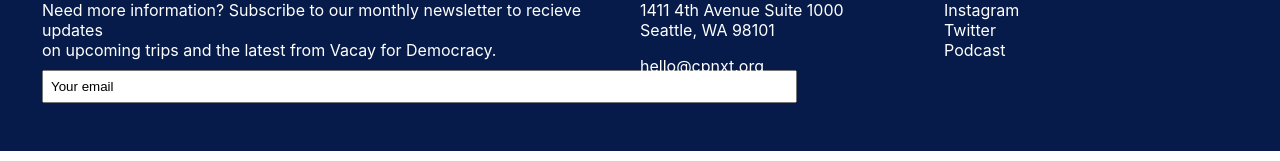
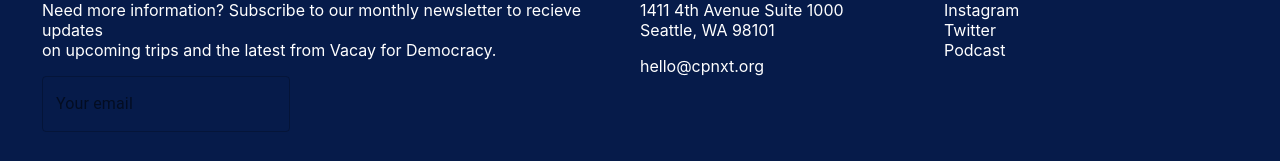
Before and after one commit to javariayousuf/vacay-for-dem, a React (Create React App) app: page / in a window 1280 px wide. Shown: the part 1888-2049 px from the top of the page. Built offline with nearby package versions, Linux system fonts and the light colour scheme.

Commit message:
fix errors and warnings

```diff
--- a/src/components/Element.js
+++ b/src/components/Element.js
@@ -8,8 +8,8 @@ const useStyles = makeStyles(theme => ({
     backgroundColor: "#dddddd",
     height: "250px",
     width: "400px",
-    border: "3px solid ##333",
-    backgroundColor: "#eee"
+    border: "3px solid ##333"
+    // backgroundColor: "#eee"
   }
 }));
 
--- a/src/components/Footer.js
+++ b/src/components/Footer.js
@@ -2,6 +2,7 @@ import React from "react";
 import { makeStyles } from "@material-ui/core/styles";
 import Box from "@material-ui/core/Box";
 import Grid from "@material-ui/core/Grid";
+import TextField from "@material-ui/core/TextField";
 
 const useStyles = makeStyles(theme => ({
   root: {
@@ -12,7 +13,7 @@ const useStyles = makeStyles(theme => ({
   gridContainer: {
     padding: theme.spacing(4),
     textAlign: "left",
-    color: '#FFFFFF'
+    color: "#FFFFFF"
   },
   emailContainer: {
     paddingLeft: "10px"
@@ -29,11 +30,25 @@ const useStyles = makeStyles(theme => ({
   },
   h2: {
     color: "#97CB8E"
-  }
+  },
+  newsletterField: {
+    "&:hover $notchedOutline": {
+      borderColor: "white",
+      color: "white"
+    }
+  },
+  notchedOutline: {}
 }));
 
 export default function Footer() {
   const classes = useStyles();
+
+  const InputProps = {
+    classes: {
+      input: classes.newsletterField,
+      notchedOutline: classes.notchedOutline
+    }
+  };
 
   return (
     <div className={classes.root}>
@@ -54,15 +69,17 @@ export default function Footer() {
               <br />
               on upcoming trips and the latest from Vacay for Democracy.
               <br />
-              <input
-                type="email"
-                id="email"
-                name="email"
-                value="Your email"
-                size="90"
-                className={classes.emailInput}
-              ></input>
             </p>
+
+            <form noValidate autoComplete="off">
+              <TextField
+                id="newsletter"
+                label="Your email"
+                variant="outlined"
+                className={classes.newsletterField}
+                InputProps={InputProps}
+              />
+            </form>
           </Grid>
           <Grid item xs={12} md={3}>
             <h2 className={classes.h2}>Contact</h2>
@@ -87,6 +104,7 @@ export default function Footer() {
               <a
                 href="https://www.instagram.com/cpnxt/"
                 target="_blank"
+                rel="noopener noreferrer"
                 className={classes.links}
               >
                 Instagram
@@ -95,6 +113,7 @@ export default function Footer() {
               <a
                 href="https://twitter.com/cpnxt"
                 target="_blank"
+                rel="noopener noreferrer"
                 className={classes.links}
               >
                 Twitter
@@ -103,6 +122,7 @@ export default function Footer() {
               <a
                 href="https://www.moreperfectaf.com/"
                 target="_blank"
+                rel="noopener noreferrer"
                 className={classes.links}
               >
                 Podcast
--- a/src/pages/Module.js
+++ b/src/pages/Module.js
@@ -2,11 +2,9 @@ import React from "react";
 import { makeStyles } from "@material-ui/core/styles";
 import Box from "@material-ui/core/Box";
 import Card from "@material-ui/core/Card";
-import CardActions from "@material-ui/core/CardActions";
 import CardContent from "@material-ui/core/CardContent";
 import Button from "@material-ui/core/Button";
 import Typography from "@material-ui/core/Typography";
-import { CardMedia } from "@material-ui/core";
 
 const useStyles = makeStyles(theme => ({
   root: {
@@ -32,7 +30,7 @@ const useStyles = makeStyles(theme => ({
     // height: 300,
     display: "inline-block",
     marginTop: 175,
-    backgroundColor: "#ddd",
+    backgroundColor: "#ddd"
     // "&:hover": {
     //   color: "white",
     //   backgroundColor: "#014378"
@@ -78,20 +76,28 @@ export default function ModulePage() {
                 </video>
               </CardMedia> */}
 
-              <iframe width="560" height="315" src="https://www.youtube.com/embed/mjrQR1X_52k"
+            <iframe
+              width="560"
+              height="315"
+              title="music vid"
+              src="https://www.youtube.com/embed/mjrQR1X_52k"
               frameborder="0"
               allow="accelerometer; autoplay; encrypted-media; gyroscope; picture-in-picture"
-                allowfullscreen>
-              </iframe>
+              allowfullscreen
+            ></iframe>
           </CardContent>
           {/* <Button variant="contained" color="primary" href="#contained-buttons">
               Next
             </Button> */}
-
         </Card>
       </Box>
       <Box className={classes.buttonBox}>
-        <Button className={classes.nextButton} variant="contained" color="primary" href="#contained-buttons">
+        <Button
+          className={classes.nextButton}
+          variant="contained"
+          color="primary"
+          href="#contained-buttons"
+        >
           Next >>
         </Button>
       </Box>
```
Also changed, not shown: src/components/Header.js (+21 -13 lines). Lines whose indentation alone changed are shown as unchanged.
